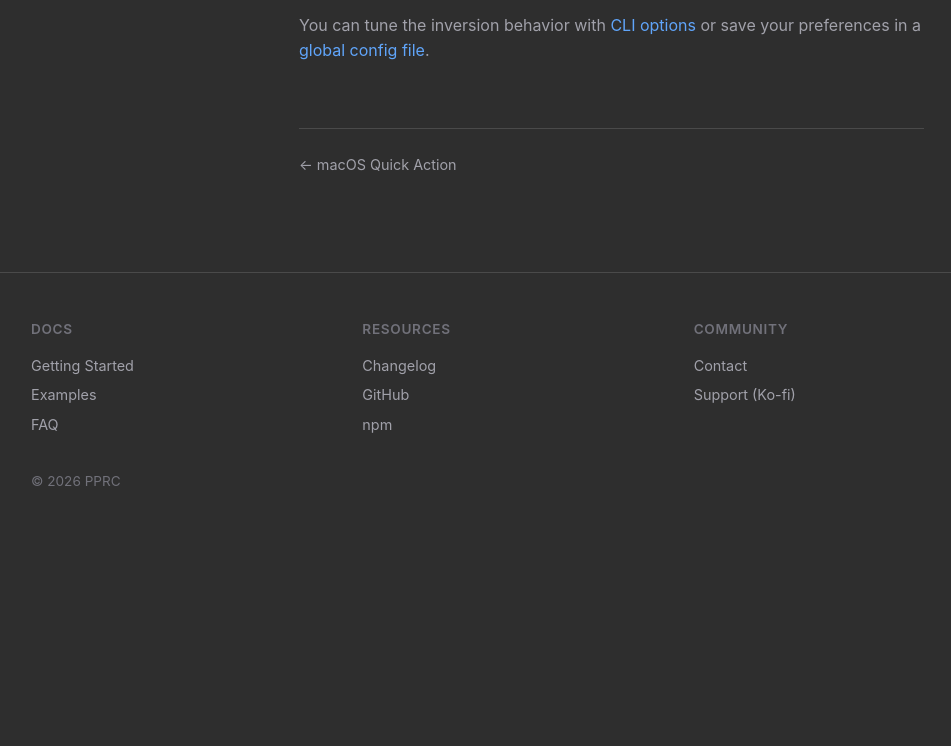
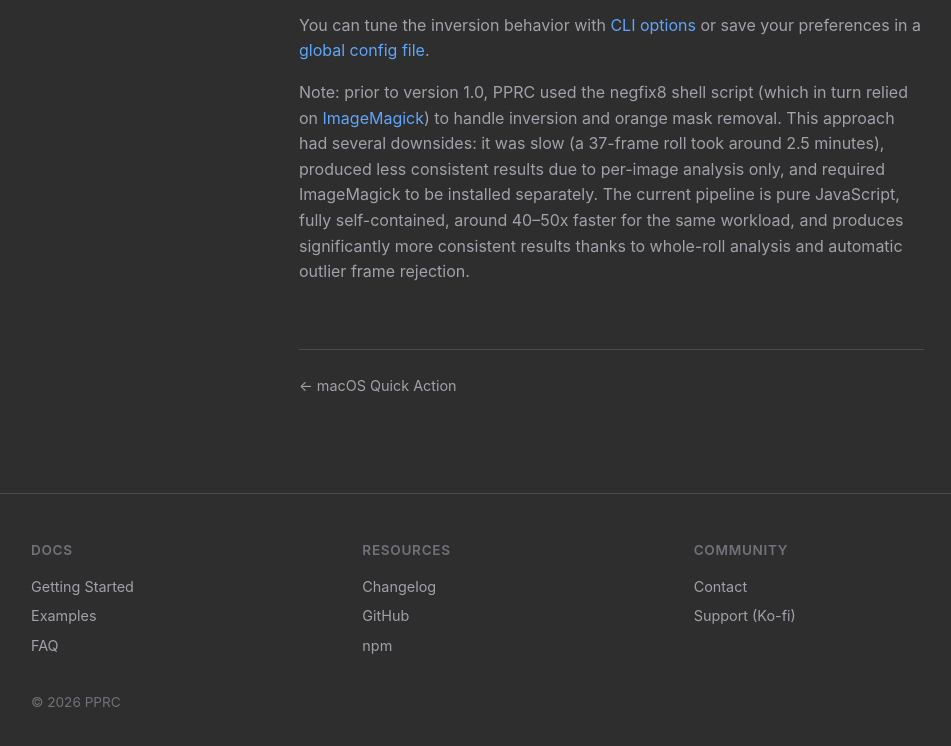
Before and after one commit to alibosworth/pakon-planar-raw-converter, an Astro site in the folder site/: page /docs/faq in a window 1280 px wide. Shown: the part 1493-2239 px from the top of the page, without its empty margins (128-1079 px from the left). Before the commit the page ends 2034 px from the top, so only its background shows below. Built offline with nearby package versions, Linux system fonts and the light colour scheme; Astro itself is replaced by a stand-in of ours.

Commit message:
Add note about negfix8 for pre 1.0 in FAQ

```diff
--- a/site/src/pages/docs/faq.astro
+++ b/site/src/pages/docs/faq.astro
@@ -59,4 +59,11 @@ import Docs from '../../layouts/Docs.astro';
     You can tune the inversion behavior with <a href="/docs/options">CLI options</a> or save your
     preferences in a <a href="/docs/config">global config file</a>.
   </p>
+  <p>
+    Note: prior to version 1.0, PPRC used the negfix8 shell script (which in turn relied on <a href="https://imagemagick.org/" target="_blank" rel="noopener">ImageMagick</a>)
+    to handle inversion and orange mask removal. This approach had several downsides: it was slow
+    (a 37-frame roll took around 2.5 minutes), produced less consistent results due to per-image
+    analysis only, and required ImageMagick to be installed separately. The current pipeline is
+    pure JavaScript, fully self-contained, around 40–50x faster for the same workload, and produces significantly more consistent results thanks to whole-roll analysis and automatic outlier frame rejection.
+  </p>
 </Docs>
```
